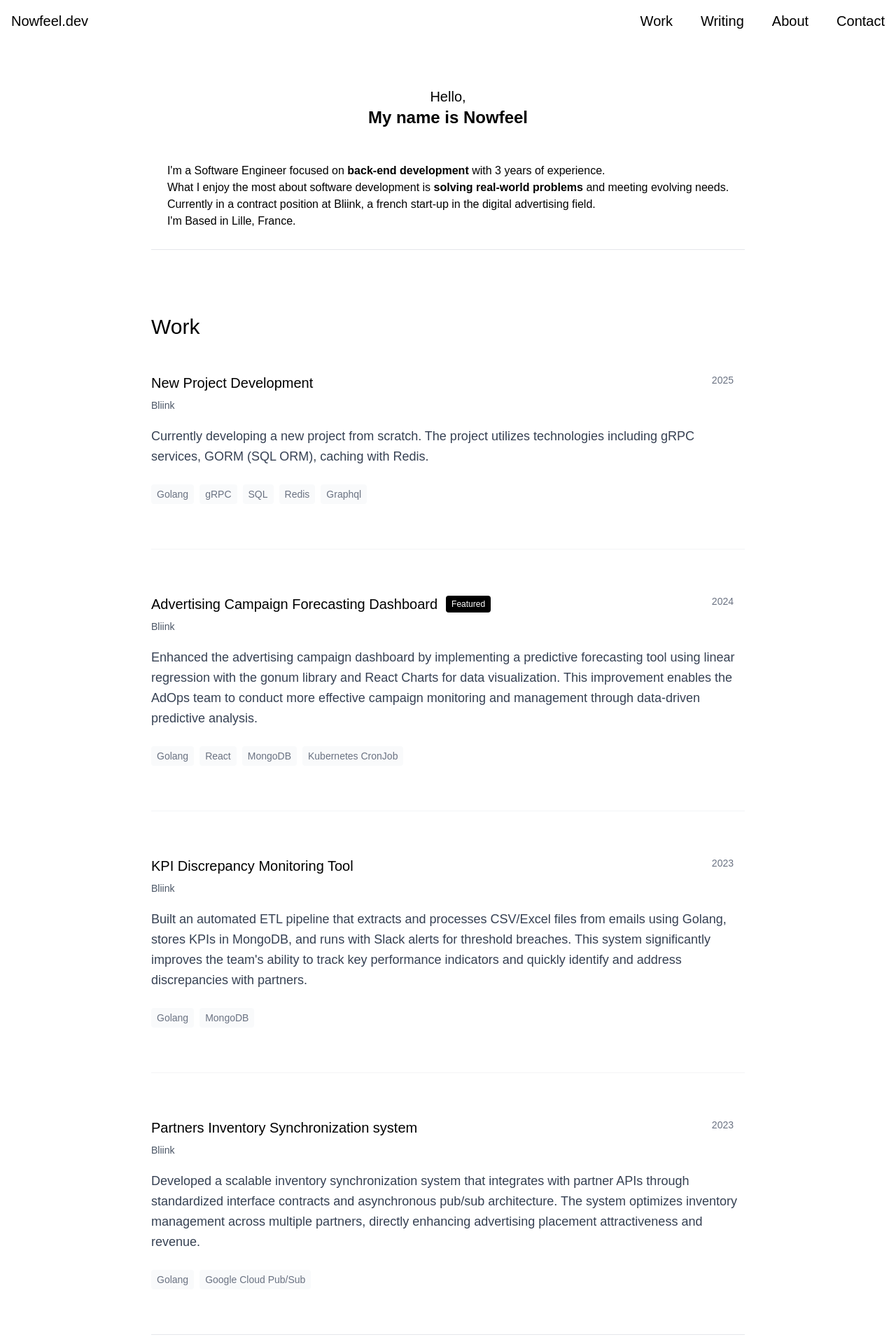
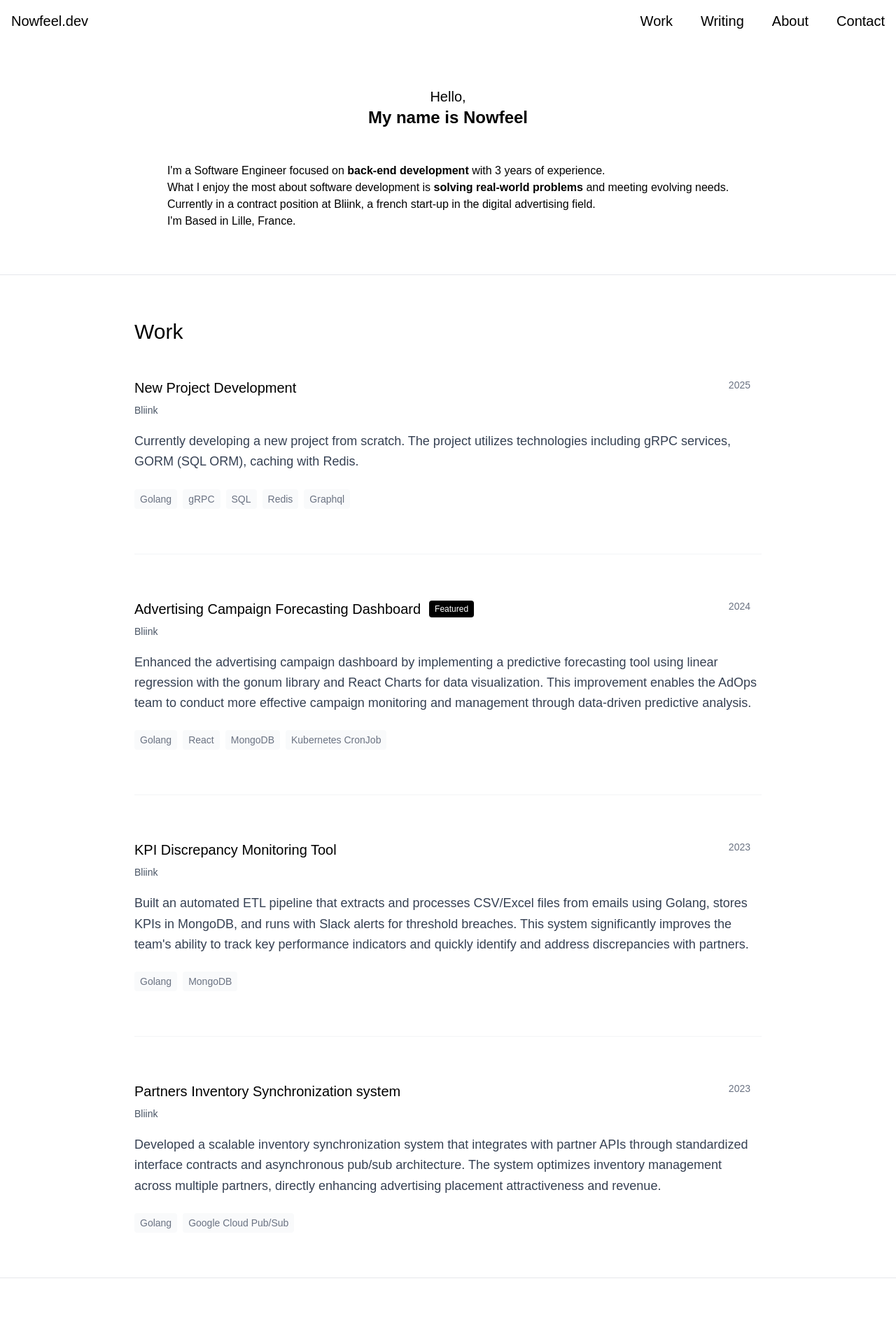
Before and after one commit to Nozgood/portfolio_2025, a React (Vite) app: page / in a window 1280 px wide. Shown: the top 1920 px of the page at 70% size. Built offline with nearby package versions, Linux system fonts and the light colour scheme.

Commit message:
feat: improve separator and remove padding left of work section

```diff
--- a/src/components/Hero.tsx
+++ b/src/components/Hero.tsx
@@ -15,9 +15,6 @@ function Hero() {
 					</p>
 				</article>
 			</section>
-			<div className="max-w-4xl mx-auto px-6 m-7">
-				<div className="border-t border-gray-200"></div>
-			</div>
 		</>
 	)
 }
--- /dev/null
+++ b/src/components/Separator.tsx
@@ -0,0 +1,16 @@
+function Separator() {
+	return (
+		<div className="relative p-16">
+			<div
+				className="absolute left-0 right-0 border-t border-gray-200"
+				style={{
+					width: '100vw',
+					marginLeft: '50%',
+					transform: 'translateX(-50%)'
+				}}
+			></div>
+		</div>
+	);
+}
+
+export default Separator;
--- a/src/components/Work.tsx
+++ b/src/components/Work.tsx
@@ -49,10 +49,9 @@ function Work() {
 
 	return (
 		<>
-			<section className="py-16" id="Work">
-				<div className="max-w-4xl mx-auto px-6">
+			<section className="" id="Work">
+				<div className="max-w-4xl mx-auto">
 					<h2 className="text-3xl font-normal mb-12">Work</h2>
-
 					<div className="space-y-16">
 						{workItems.map((item, index) => (
 							<article key={index} className="group">
@@ -112,11 +111,6 @@ function Work() {
 					</div>
 				</div>
 			</section>
-
-			{/* Separator */}
-			<div className="max-w-4xl mx-auto px-6">
-				<div className="border-t border-gray-200"></div>
-			</div>
 		</>
 	);
 }
--- a/src/main.tsx
+++ b/src/main.tsx
@@ -4,13 +4,16 @@ import './index.css'
 import Header from './components/Header'
 import Hero from './components/Hero'
 import Work from './components/Work'
+import Separator from './components/Separator'
 
 createRoot(document.getElementById('root')!).render(
 	<StrictMode>
 		<Header />
 		<main className='max-w-screen-2xl mx-auto sm: p-8 md:p-16'>
 			<Hero />
+			<Separator />
 			<Work />
+			<Separator />
 		</main>
 	</StrictMode>,
 )
```
